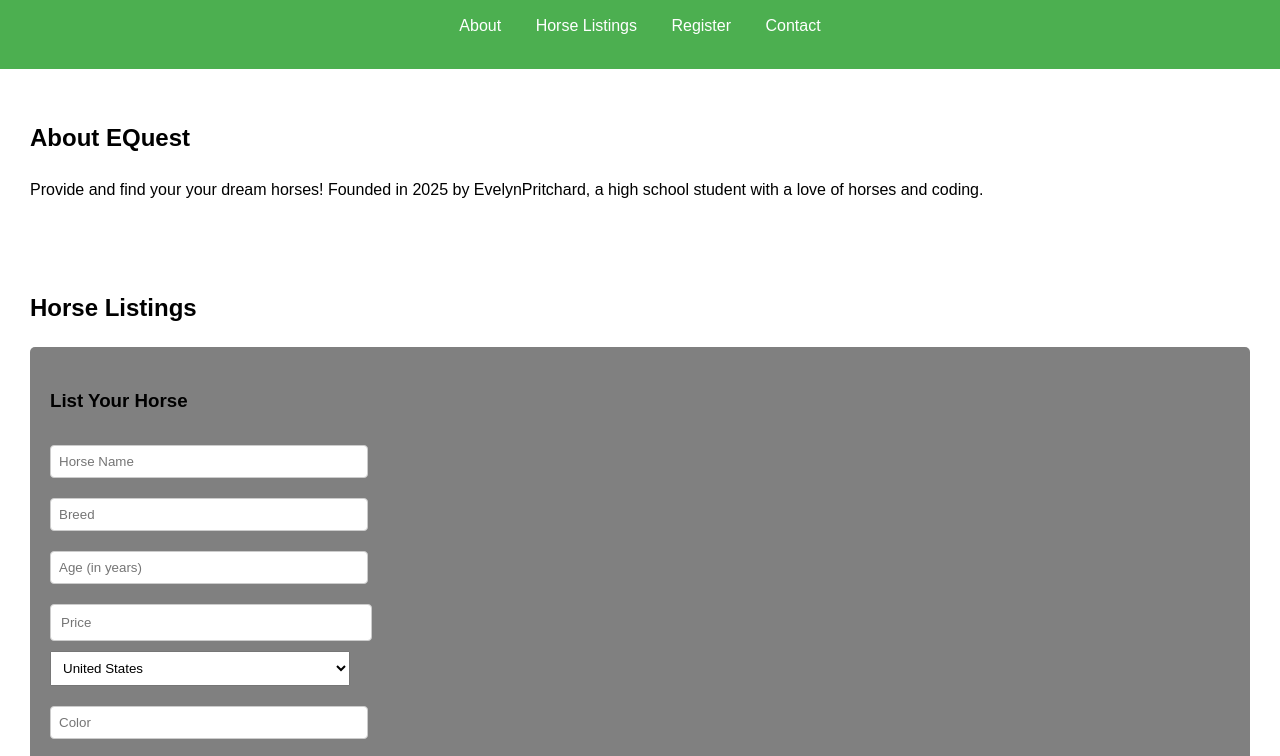
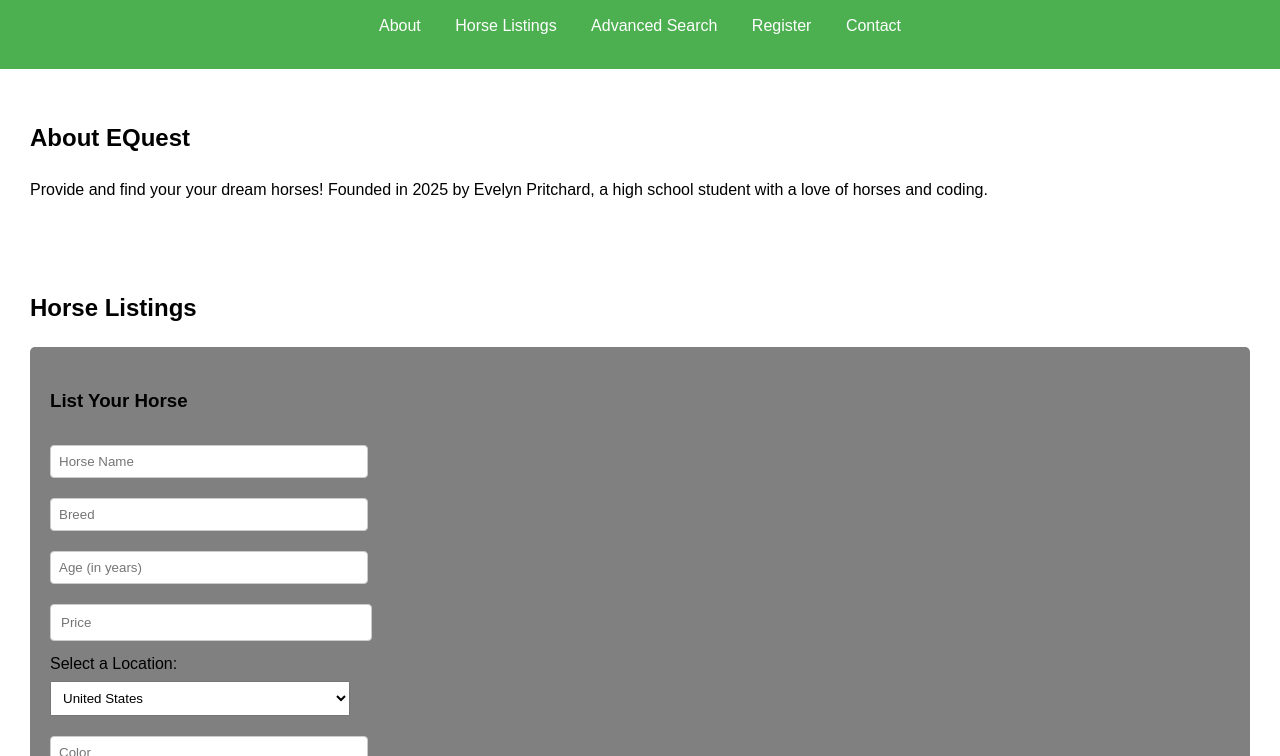
Before and after one commit to Evelyn-dotcom-png/Equiquest, a plain HTML site: page index.html in a window 1280 px wide. Shown: the part 44-800 px from the top of the page. Drawn offline with Linux system fonts and the light colour scheme.

Commit message:
Update index.html

```diff
--- a/index.html
+++ b/index.html
@@ -14,6 +14,7 @@
             <ul>
                 <li><a href="#about">About</a></li>
                 <li><a href="#listings">Horse Listings</a></li>
+                <li><a href="advanced-search">Advanced Search</a></li>
                 <li><a href="#register">Register</a></li>
                 <li><a href="#contact">Contact</a></li>
             </ul>
@@ -22,7 +23,7 @@
 
     <section id="about">
         <h2>About EQuest</h2>
-        <p>Provide and find your your dream horses! Founded in 2025 by EvelynPritchard, a high school student with a love of horses and coding.</p>
+        <p>Provide and find your your dream horses! Founded in 2025 by Evelyn Pritchard, a high school student with a love of horses and coding.</p>
     </section>
 
     <section id="listings">
@@ -34,7 +35,9 @@
     <input type="text" id="horse-breed" placeholder="Breed" required />
     <input type="text" id="horse-age" placeholder="Age (in years)" required />
     <input type="number" id="horse-price" placeholder="Price" required />
-                <select id="locationDropdown">
+    <label for="locationDropdown">Select a Location:</label>
+
+    <select id="locationDropdown" name="location">
     <option value="US">United States</option>
     <option value="EU">Europe</option>
     <option value="CA">Canada</option>
```
Lines whose indentation alone changed are shown as unchanged.
